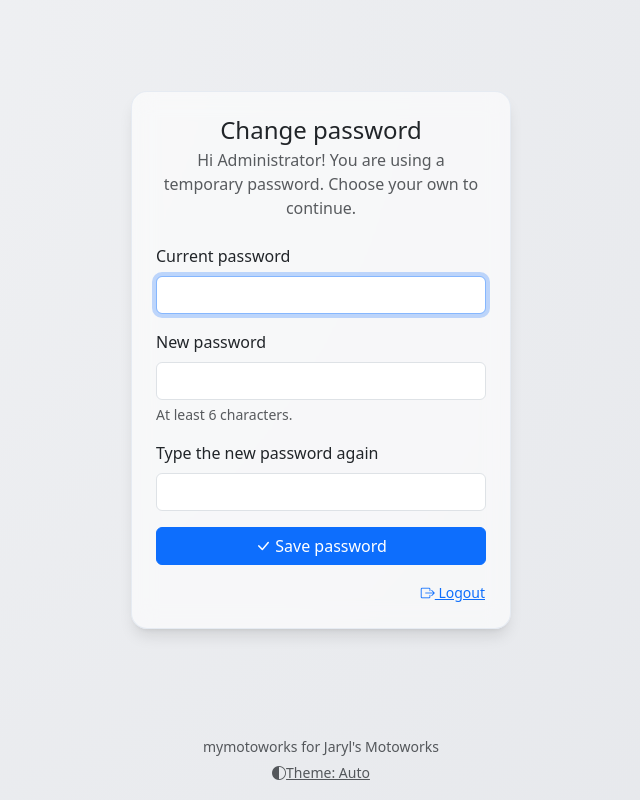
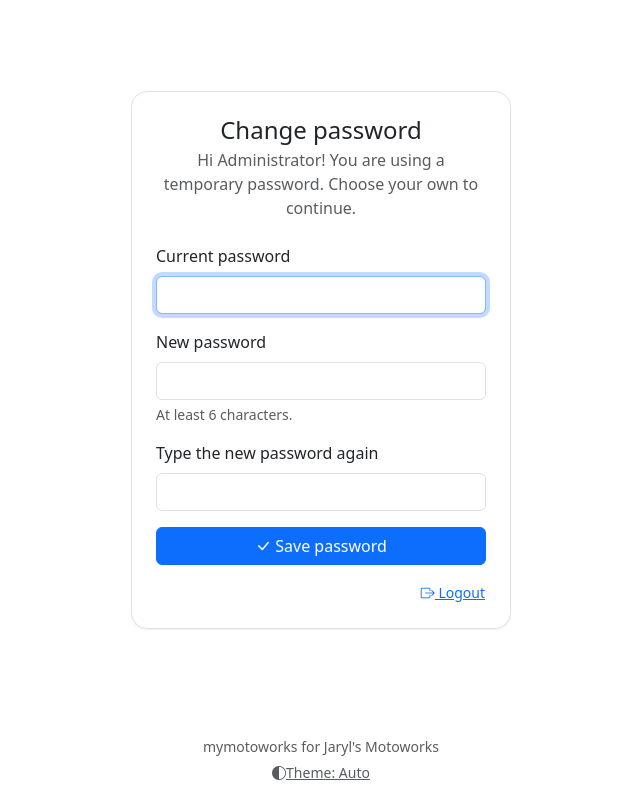
Before and after one commit to errolitolopez/mymotoworks, a Flask app: page /change-password in a window 1280 px wide. Shown: the whole page, without its empty margins (319-959 px from the left). Run offline with Flask 3, Linux system fonts and the light colour scheme; the visitor is signed in with stand-in values (Sample User, id 1); data comes from the database, SQL or seed files in the repository.

Commit message:
feat: use a plain white and near-black page instead of the gray gradient

```diff
--- a/mymotoworks/static/css/glass.css
+++ b/mymotoworks/static/css/glass.css
@@ -1,23 +1,27 @@
-/* A small theme on top of Bootstrap: a calm gray gradient page and frosted panels (cards,
-   navbar, modals). Light and dark follow data-bs-theme (see theme.js). */
+/* A small theme on top of Bootstrap: a plain page (white in the light theme, near-black in the
+   dark theme) with solid panels (cards, modals, the tab bar) that have a thin border. Light and
+   dark follow data-bs-theme (see theme.js). */
 
 :root {
-  --glass-bg: rgba(255, 255, 255, 0.6);
-  --glass-border: rgba(226, 232, 240, 0.8);
-  --glass-shadow: 0 10px 15px -3px rgba(0, 0, 0, 0.1), 0 4px 6px -4px rgba(0, 0, 0, 0.1);
-  --glass-blur: blur(12px);
+  --glass-bg: #fff;
+  --glass-border: #dee2e6;
+  --glass-shadow: 0 1px 2px rgba(0, 0, 0, 0.06);
+  --glass-blur: none;
   --glass-solid: #fff;
-  --page-base: #f3f4f6;
-  --page-gradient: radial-gradient(circle at top left, hsl(220 13% 95%), hsl(220 13% 91%));
+  --page-base: #fff;
+  --page-gradient: none;
+  /* Bootstrap's own page color, so utilities like bg-body (the pinned search bar) match the page. */
+  --bs-body-bg: var(--page-base);
 }
 
 [data-bs-theme="dark"] {
-  --glass-bg: rgba(15, 23, 42, 0.6);
-  --glass-border: rgba(51, 65, 85, 0.8);
-  --glass-shadow: 0 10px 15px -3px rgba(0, 0, 0, 0.4), 0 4px 6px -4px rgba(0, 0, 0, 0.4);
-  --glass-solid: #1e293b;
-  --page-base: #0f172a;
-  --page-gradient: radial-gradient(circle at top left, hsl(222 47% 15%), hsl(222 47% 11%));
+  --glass-bg: #161b22;
+  --glass-border: #30363d;
+  --glass-shadow: 0 1px 2px rgba(0, 0, 0, 0.4);
+  --glass-solid: #161b22;
+  --page-base: #0d1117;
+  --page-gradient: none;
+  --bs-body-bg: var(--page-base);
 }
 
 body {
@@ -26,8 +30,7 @@ body {
   background-attachment: fixed;
 }
 
-/* Set Bootstrap's own variables, not its selectors. Blur only on panels, never per list row:
-   it is slow on phones. */
+/* Set Bootstrap's own variables, not its selectors. */
 .card,
 .modal-content {
   --bs-card-bg: var(--glass-bg);
```
